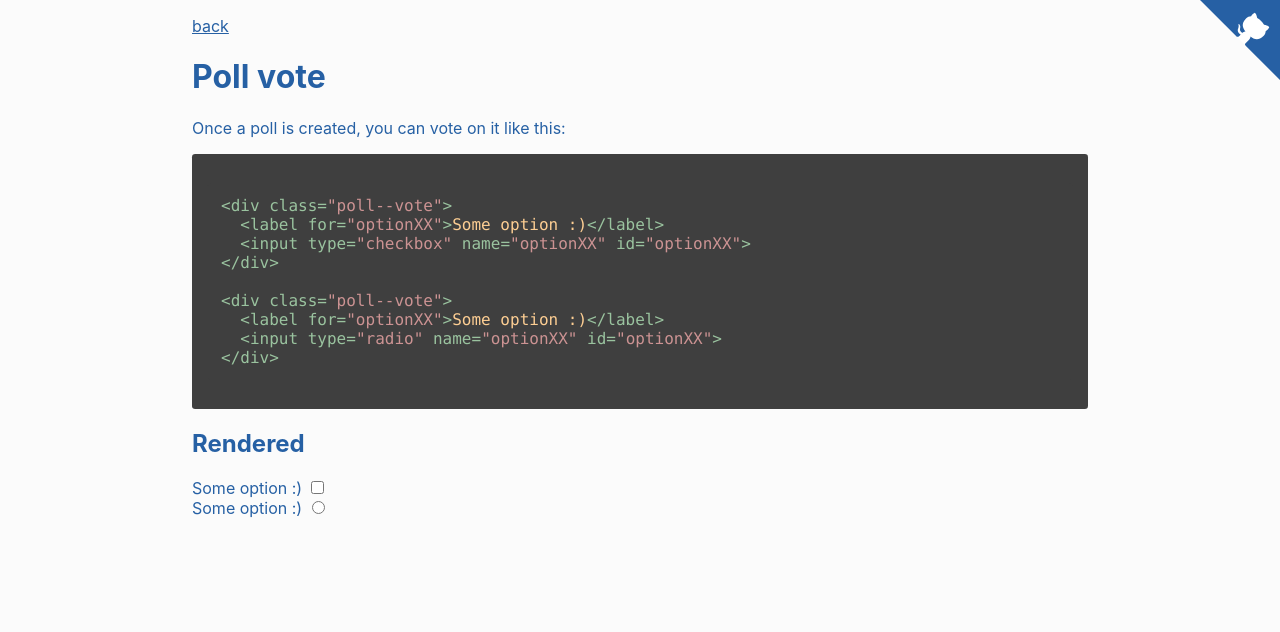
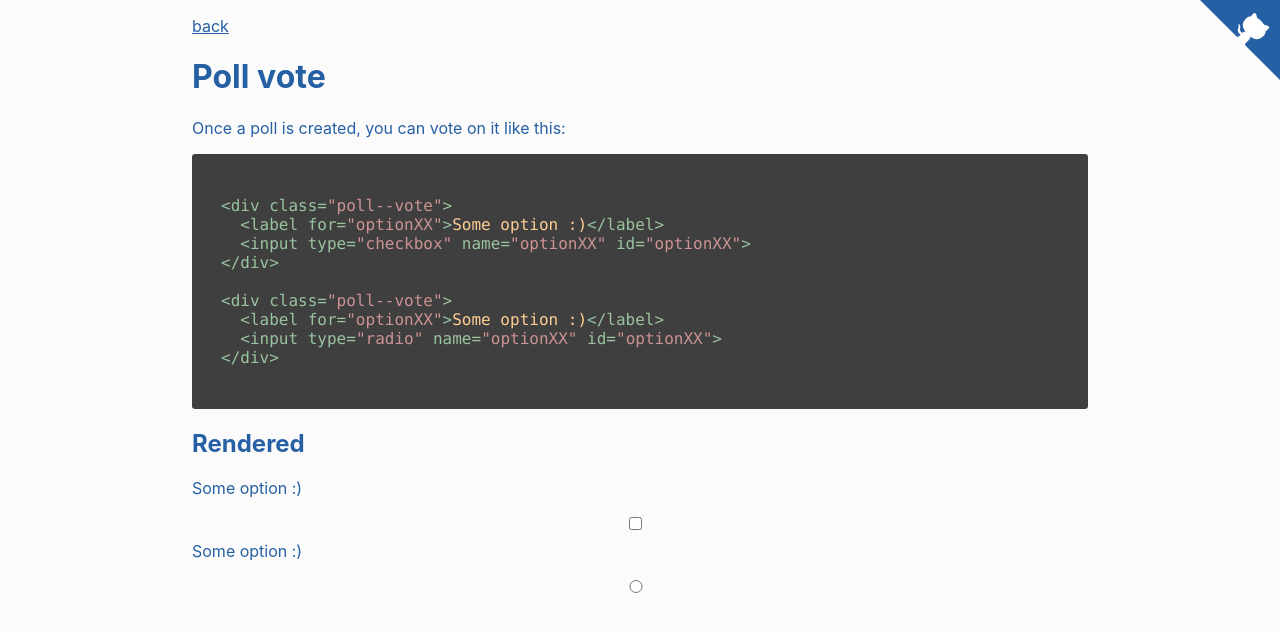
Before and after one commit to gin-fizz/styleguide, a Jekyll site: the page built from _components/poll-vote.md, in a window 1280 px wide. Shown: the top 632 px of the page. Built offline with Jekyll 4.4.1, drawn with Linux system fonts in a browser that asks for light colours.

Commit message:
basic styling vote page

```diff
--- a/_sass/components/poll.scss
+++ b/_sass/components/poll.scss
@@ -22,7 +22,62 @@
   }
 
   &--vote {
+    display: flex;
+    flex-direction: column;
+    margin: $s-small 0;
 
+    label {
+      display:inline-block;
+      margin-bottom: $s-medium;
+    }
+
+    input {
+      margin-right: $s-medium;
+    }
+
+    button {
+      margin-top: $s-medium;
+    }
+
+    span {
+      float: right;
+      font-size: .8em;
+    }
+  }
+
+  &--delete {
+    display: flex;
+    flex-direction: column;
+    margin: $s-small 0;
+  }
+
+  &--social {
+    display: flex;
+    flex-direction: row;
+    margin: $s-small 0;
+
+    a {
+      width: 49%;
+      text-align: center;
+
+      &:nth-child(odd) {
+        margin-right: 2%;
+      }
+    }
+  }
+
+  &--link {
+    margin: $s-small 0;
+    float: right;
+
+    input {
+      padding: $s-small;
+      font-size: 1em;
+    }
+
+    button {
+      margin-left: $s-small;
+    }
   }
 
   &--title {
@@ -31,7 +86,7 @@
     // &[contenteditable] {
     //   border: $s-hair solid currentColor;
     //   padding: $s-mini;
-    //   border-radius: $s-mini;
+    //   border-radius: $s-hair;
     // }
   }
 
```
